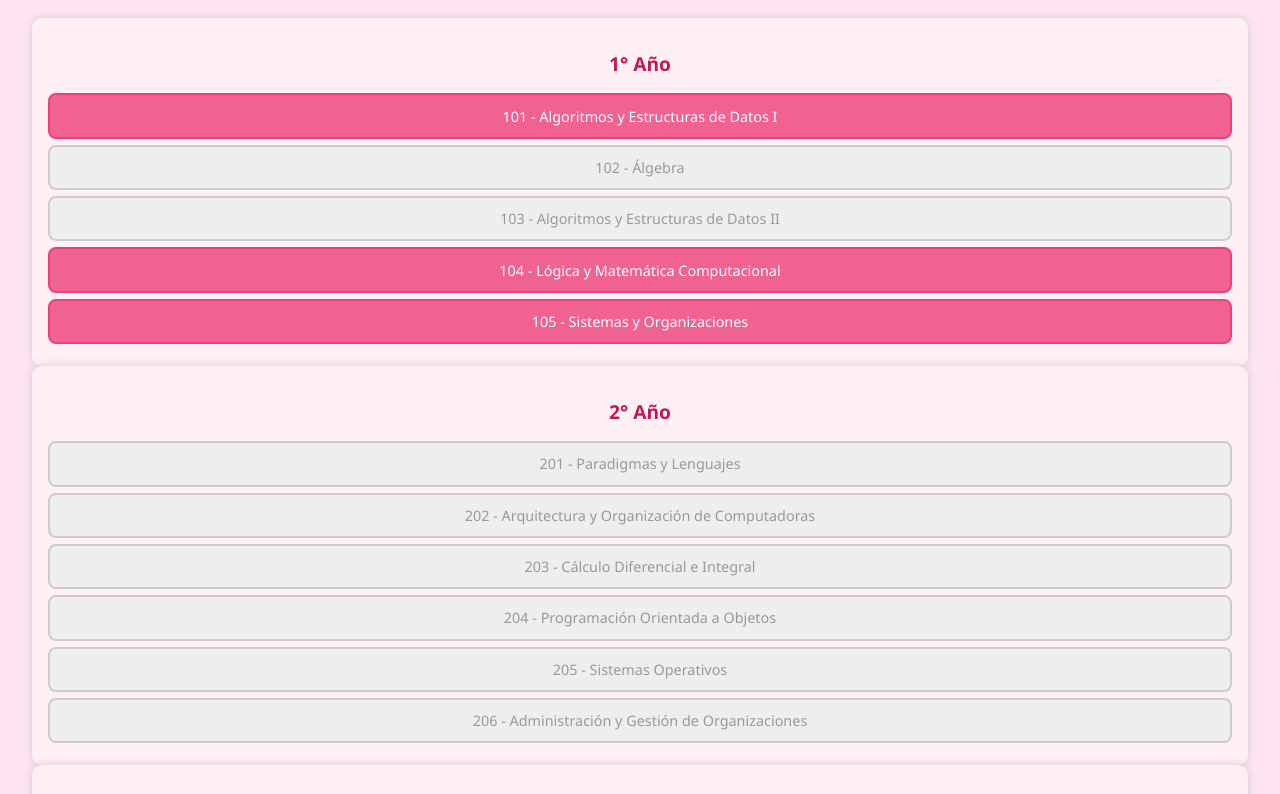
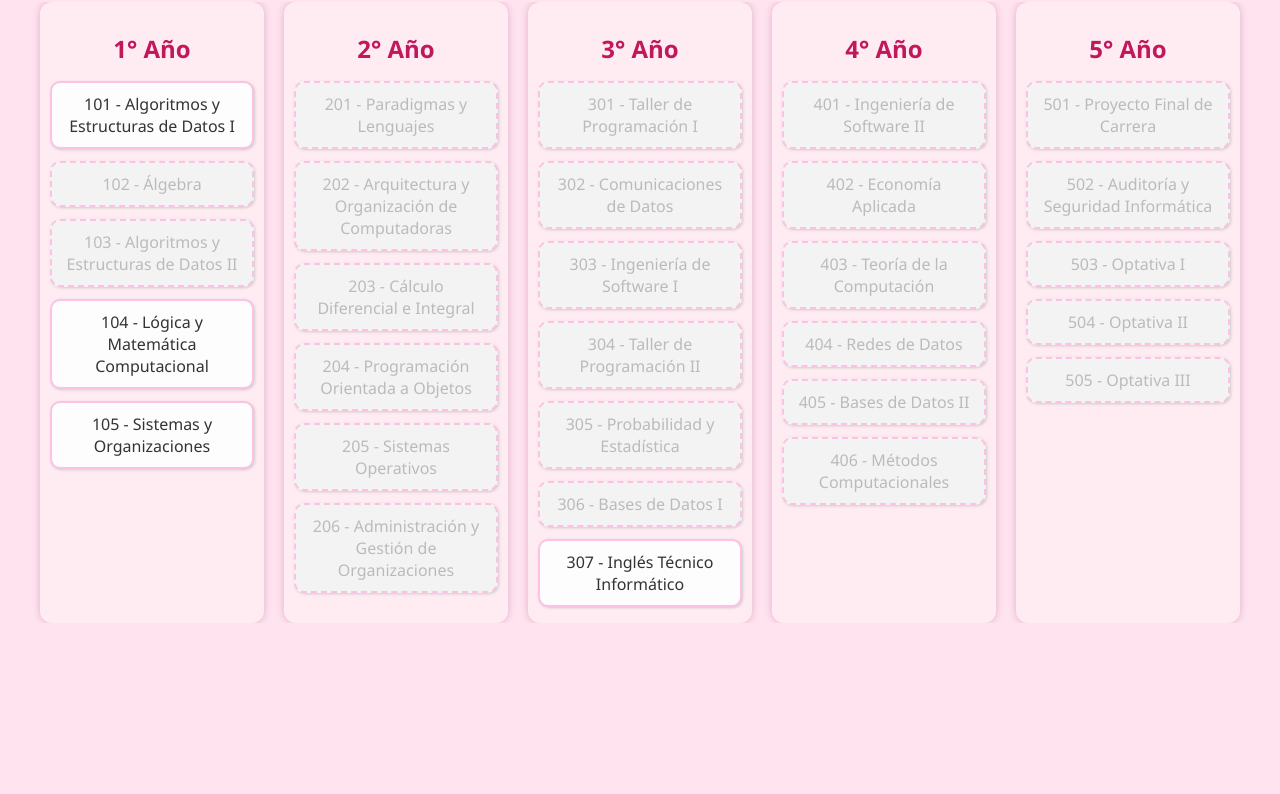
Before and after one commit to Luciana2002/Malla-LSI, a plain HTML site: page index.html in a window 1280 px wide. Shown: the part 110-904 px from the top of the page. After the commit the page ends 800 px from the top, so only its background shows below. Drawn offline with Linux system fonts and the light colour scheme.

Commit message:
Update estilos.css

```diff
--- a/estilos.css
+++ b/estilos.css
@@ -1,73 +1,65 @@
 body {
   font-family: 'Segoe UI', sans-serif;
-  background: #ffe4f2;
+  background-color: #ffe4f0;
   color: #333;
-  padding: 2rem;
   margin: 0;
+  padding: 1rem;
   text-align: center;
 }
 
 h1 {
-  color: #d81b60;
+  color: #c2185b;
   margin-bottom: 2rem;
 }
 
-#contenedor-vertical {
+.malla {
   display: flex;
-  flex-direction: row;
   justify-content: center;
-  align-items: flex-start;
+  gap: 20px;
   flex-wrap: nowrap;
   overflow-x: auto;
-  padding: 1rem;
-  gap: 2rem;
 }
 
 .anio {
-  background: #fff0f5;
-  padding: 1rem;
-  border-radius: 10px;
-  min-width: 220px;
-  box-shadow: 0 0 10px #ccc;
+  display: flex;
+  flex-direction: column;
+  align-items: center;
+  background-color: #ffecf2;
+  padding: 10px;
+  border-radius: 12px;
+  box-shadow: 0 0 8px #e0b0c7;
 }
 
 .anio h2 {
   color: #c2185b;
-  margin-bottom: 1rem;
-  font-size: 1.2rem;
+  margin-bottom: 10px;
 }
 
 .materia {
-  background: #f8bbd0;
-  padding: 0.7rem;
-  border-radius: 8px;
+  background-color: #fdfdfd;
+  border: 2px solid #ffc1e3;
+  border-radius: 10px;
+  padding: 10px;
   margin: 6px 0;
-  font-size: 0.9rem;
+  width: 180px;
   cursor: pointer;
-  border: 2px solid transparent;
-  transition: 0.2s;
+  transition: all 0.3s ease;
+  box-shadow: 1px 1px 3px #ccc;
 }
 
-.materia:hover {
-  transform: scale(1.02);
+.materia.aprobada {
+  background-color: #f06292;
+  color: white;
+  font-weight: bold;
 }
 
-.bloqueada {
-  background: #eee;
-  color: #999;
-  cursor: not-allowed;
-  border-color: #ccc;
+.materia.habilitada:hover {
+  background-color: #f8bbd0;
 }
 
-.habilitada {
-  background: #f06292;
-  color: white;
-  border-color: #ec407a;
+.materia.bloqueada {
+  background-color: #f3f3f3;
+  color: #bbb;
+  cursor: not-allowed;
+  border-style: dashed;
 }
-
-.aprobada {
-  background: #ab47bc;
-  color: white;
-  border-color: #8e24aa;
-  text-decoration: line-through;
-}
```
